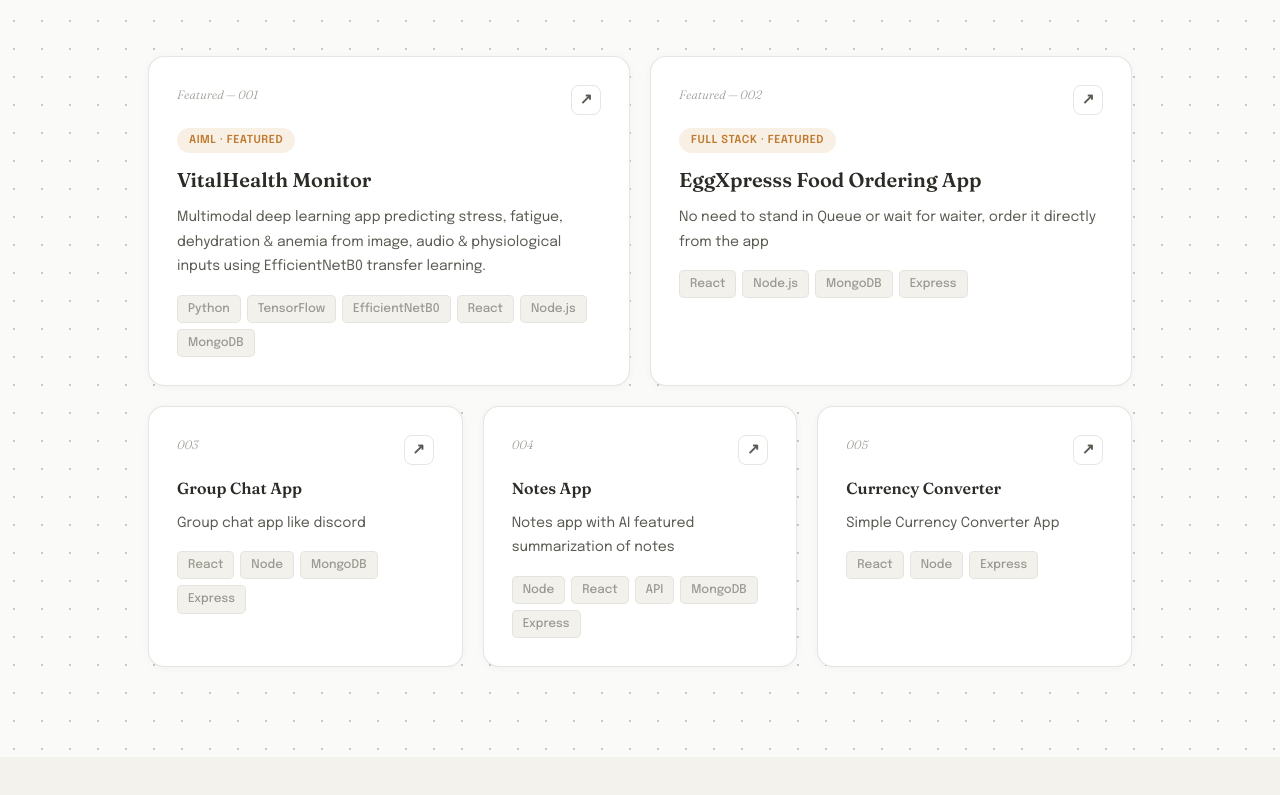
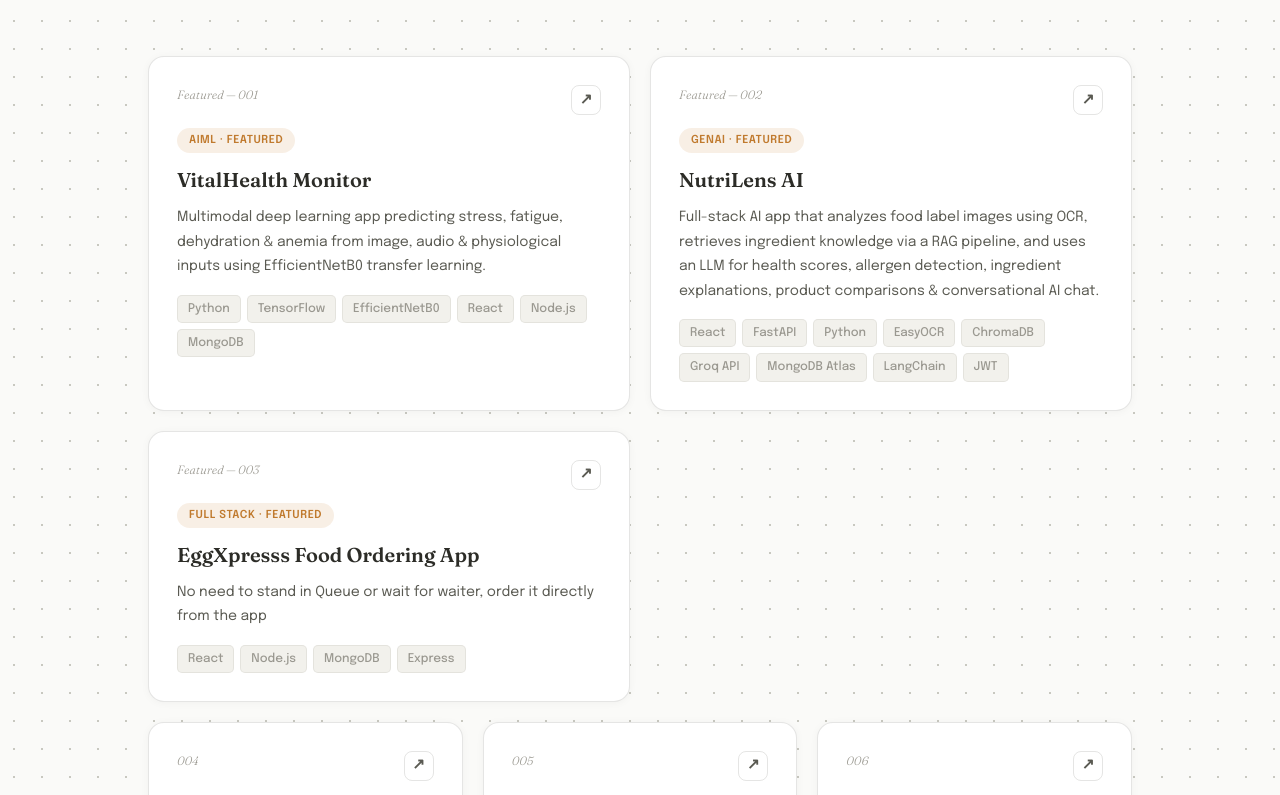
Before and after one commit to anshulbagal/portfolio, a React (Create React App) app: page / in a window 1280 px wide. Shown: the part 2345-3140 px from the top of the page. Built offline with nearby package versions, Linux system fonts and the light colour scheme; no server answers.

Commit message:
Add NutriLens AI as featured project

```diff
--- a/src/App.js
+++ b/src/App.js
@@ -13,10 +13,11 @@
 
 const PROJECTS = [
   { num: "Featured — 001", badge: "AIML · Featured", title: "VitalHealth Monitor", desc: "Multimodal deep learning app predicting stress, fatigue, dehydration & anemia from image, audio & physiological inputs using EfficientNetB0 transfer learning.", stack: ["Python", "TensorFlow", "EfficientNetB0", "React", "Node.js", "MongoDB"], link: "https://github.com/anshulbagal/Vital-Health", featured: true },
-  { num: "Featured — 002", badge: "Full Stack · Featured", title: "EggXpresss Food Ordering App", desc: "No need to stand in Queue or wait for waiter, order it directly from the app", stack: ["React", "Node.js", "MongoDB", "Express"], link: "https://github.com/anshulbagal/eggxpress", featured: true },
-  { num: "003", title: "Group Chat App", desc: "Group chat app like discord", stack: ["React", "Node", "MongoDB", "Express"], link: "https://github.com/anshulbagal/Group-chat-app" },
-  { num: "004", title: "Notes App", desc: "Notes app with AI featured summarization of notes", stack: ["Node", "React", "API", "MongoDB", "Express"], link: "https://github.com/anshulbagal/Notes-app" },
-  { num: "005", title: "Currency Converter", desc: "Simple Currency Converter App", stack: ["React", "Node", "Express"], link: "https://github.com/anshulbagal/Currency-converter" },
+  { num: "Featured — 002", badge: "GenAI · Featured", title: "NutriLens AI", desc: "Full-stack AI app that analyzes food label images using OCR, retrieves ingredient knowledge via a RAG pipeline, and uses an LLM for health scores, allergen detection, ingredient explanations, product comparisons & conversational AI chat.", stack: ["React", "FastAPI", "Python", "EasyOCR", "ChromaDB", "Groq API", "MongoDB Atlas", "LangChain", "JWT"], link: "https://github.com/anshulbagal/NutriLens-AI", featured: true },
+  { num: "Featured — 003", badge: "Full Stack · Featured", title: "EggXpresss Food Ordering App", desc: "No need to stand in Queue or wait for waiter, order it directly from the app", stack: ["React", "Node.js", "MongoDB", "Express"], link: "https://github.com/anshulbagal/eggxpress", featured: true },
+  { num: "004", title: "Group Chat App", desc: "Group chat app like discord", stack: ["React", "Node", "MongoDB", "Express"], link: "https://github.com/anshulbagal/Group-chat-app" },
+  { num: "005", title: "Notes App", desc: "Notes app with AI featured summarization of notes", stack: ["Node", "React", "API", "MongoDB", "Express"], link: "https://github.com/anshulbagal/Notes-app" },
+  { num: "006", title: "Currency Converter", desc: "Simple Currency Converter App", stack: ["React", "Node", "Express"], link: "https://github.com/anshulbagal/Currency-converter" },
 ];
 
 const CP_PLATFORMS = [
```
